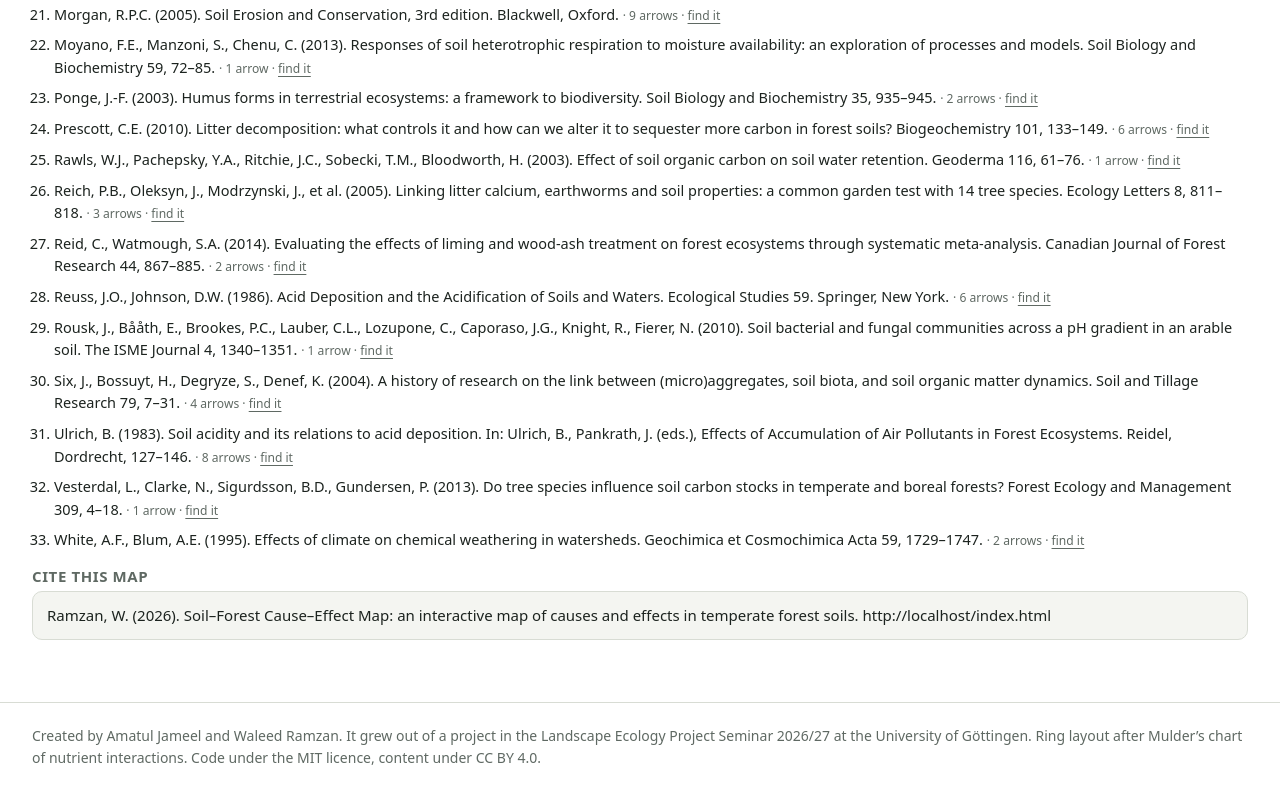
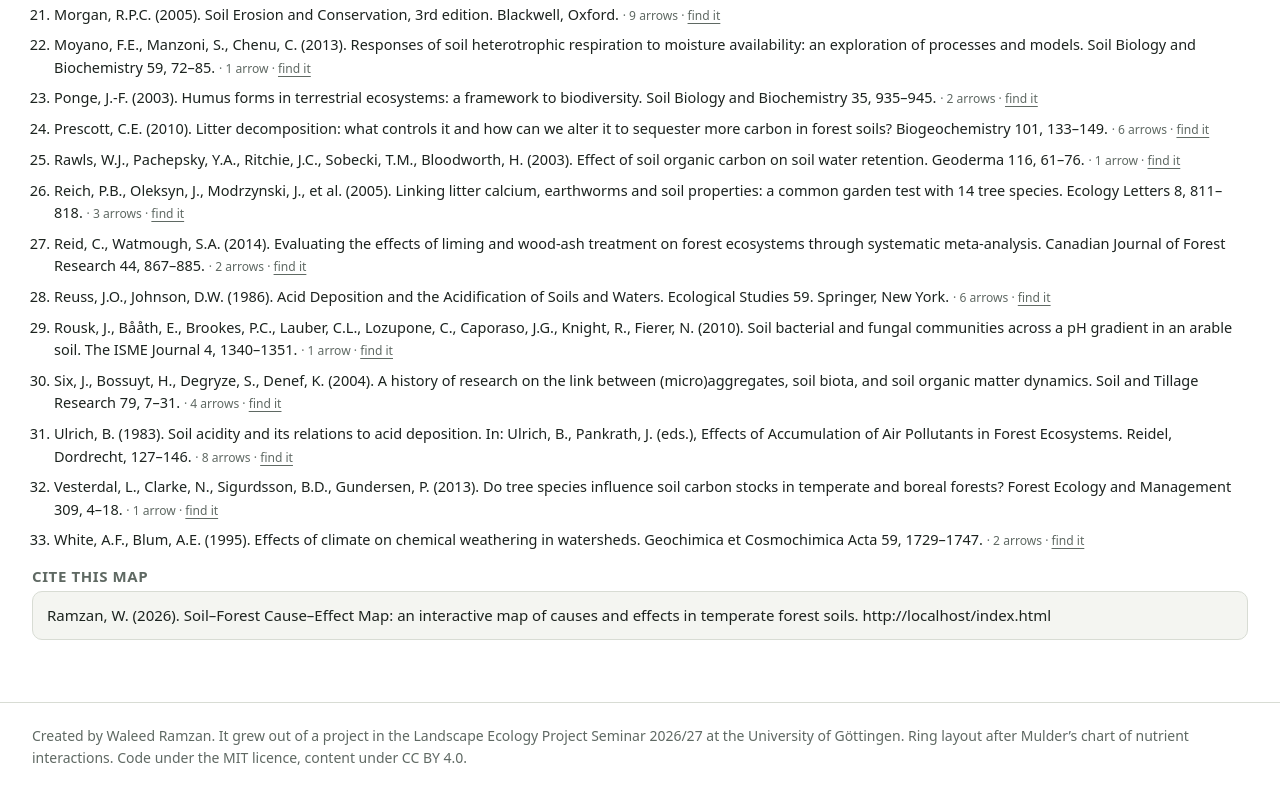
Before and after one commit to amatulifa/soil-forest-cause-effect-map, a plain HTML site: page index.html in a window 1280 px wide. Shown: the part 10295-11099 px from the top of the page. Drawn offline with Linux system fonts and the light colour scheme.

Commit message:
Update index.html

```diff
--- a/index.html
+++ b/index.html
@@ -114,7 +114,7 @@
 </main>
 
 <footer><div class="wrap">
-  <p>Created by Amatul Jameel and Waleed Ramzan. It grew out of a project in the Landscape Ecology Project Seminar 2026/27 at the University of Göttingen. Ring layout after Mulder’s chart of nutrient interactions. Code under the MIT licence, content under CC BY 4.0.</p>
+  <p>Created by Waleed Ramzan. It grew out of a project in the Landscape Ecology Project Seminar 2026/27 at the University of Göttingen. Ring layout after Mulder’s chart of nutrient interactions. Code under the MIT licence, content under CC BY 4.0.</p>
 </div></footer>
 
 <script src="data/network.js?v=1"></script>
```
